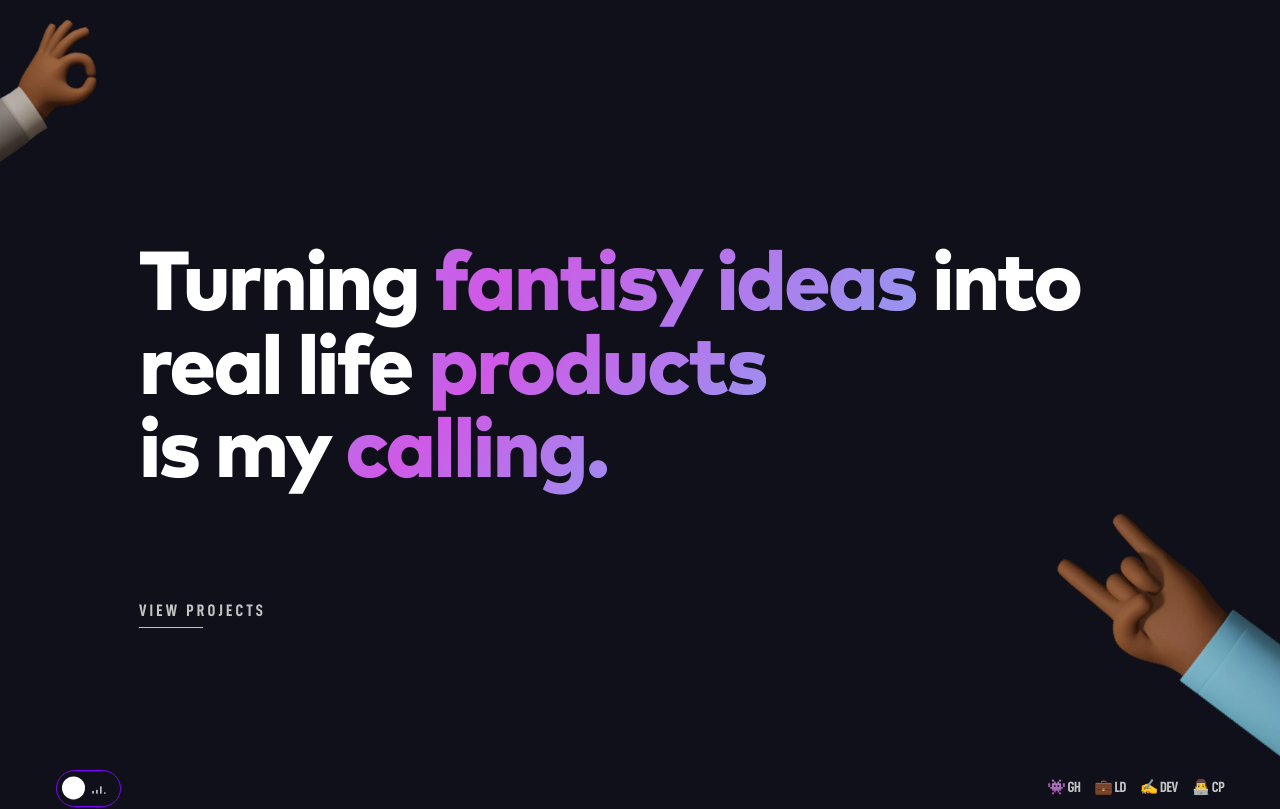
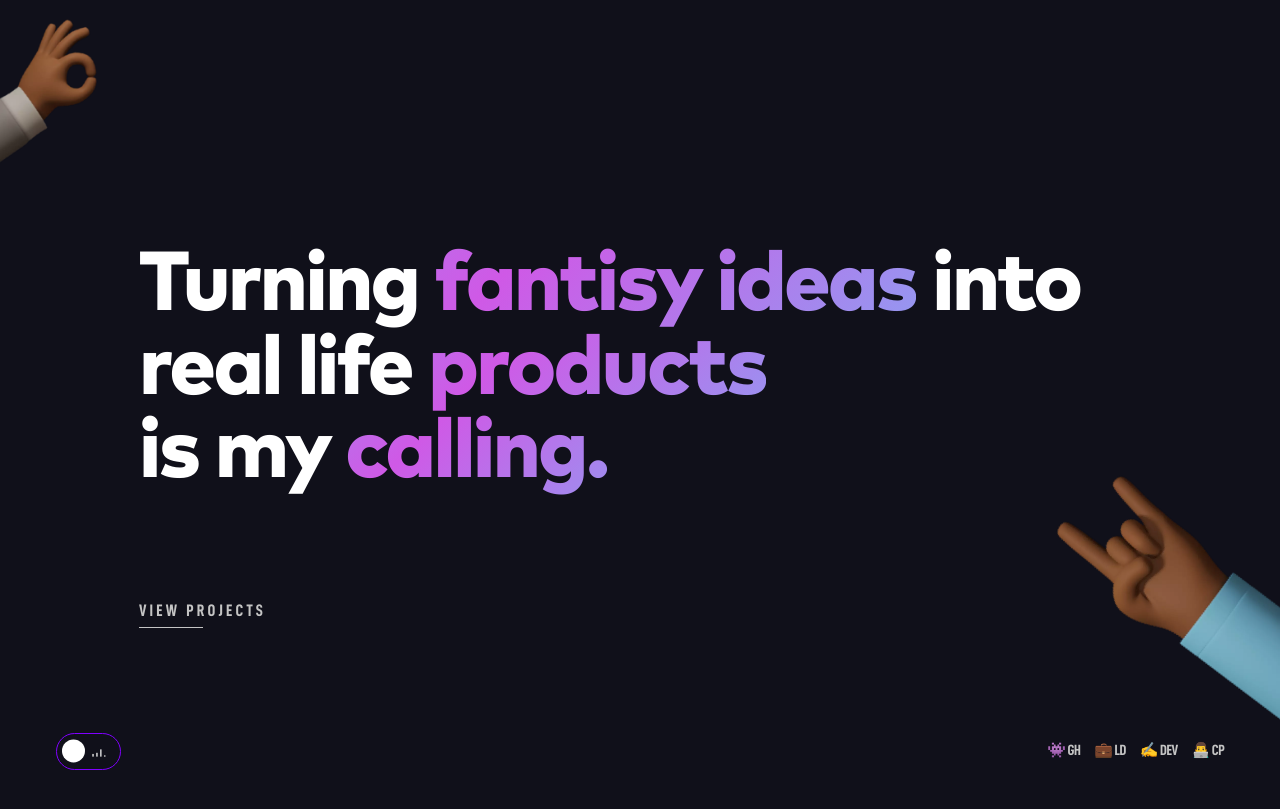
Before and after one commit to Majd-sufian/Portfolio, a Next.js app: page / in a window 1280 px wide. Shown: the top 809 px of the page. Built offline with nearby package versions, Linux system fonts and the light colour scheme.

Commit message:
Update margin-top and gap values in _home.scss

```diff
--- a/styles/pages/_home.scss
+++ b/styles/pages/_home.scss
@@ -118,7 +118,7 @@
     display: flex;
     align-items: center;
     justify-content: space-between;
-    margin-top: 16rem;
+    margin-top: 12rem;
     margin-bottom: 14rem;
     color: var(--color-gray);
 
@@ -508,7 +508,7 @@
     margin: 50px 80px;
     display: flex;
     flex-wrap: wrap;
-    gap: 8rem;
+    gap: 4rem;
     justify-content: center;
     // justify-content: space-around;
 
```
